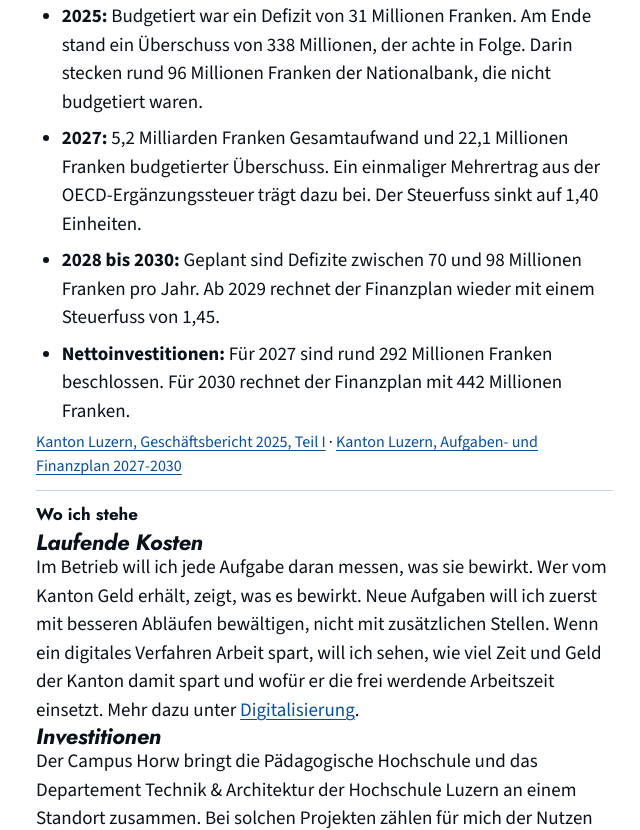
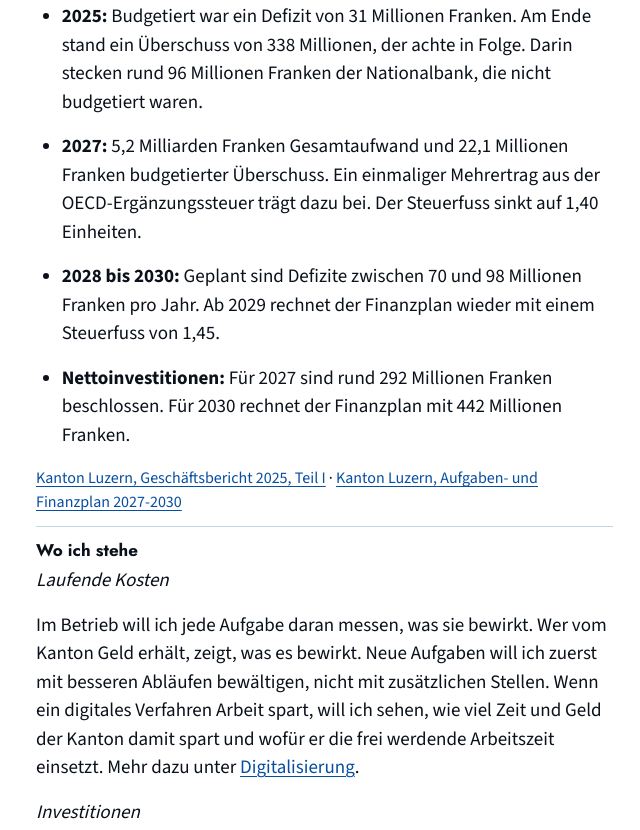
Before and after one commit to leitung-gif/roberto-cossai-website, a plain HTML site: page positionen/finanzen.html in a window 1280 px wide. Shown: the part 1020-1850 px from the top of the page, without its empty margins (616-1256 px from the left). Drawn offline with Linux system fonts and the light colour scheme; no server answers.

Commit message:
Finanzen: Absatzabstände an Sicherheit angleichen

```diff
--- a/positionen/finanzen.html
+++ b/positionen/finanzen.html
@@ -29,6 +29,20 @@
 <link rel="preload" href="/roberto-cossai-website/schrift/jost.woff2" as="font" type="font/woff2" crossorigin>
 <link rel="stylesheet" href="/roberto-cossai-website/css/tokens.css?v=2a5112b8">
 <link rel="stylesheet" href="/roberto-cossai-website/css/main.css?v=videoplaetze-mobil">
+<style>
+/* Dieselben Absatzabstände wie bei Sicherheit, auch für Inhalte aus Wix. */
+[data-slug="finanzen"] .thema-felder dd > h3 {
+  font: inherit;
+  letter-spacing: inherit;
+  text-wrap: wrap;
+}
+[data-slug="finanzen"] .thema-felder dd > h3 + p,
+[data-slug="finanzen"] .thema-felder dd > p + h3,
+[data-slug="finanzen"] .thema-felder dd > ul > li + li,
+[data-slug="finanzen"] .thema-felder dd > ul + .quelle {
+  margin-block-start: var(--abstand-4);
+}
+</style>
 <script type="application/ld+json">{"@context": "https://schema.org", "@type": "BreadcrumbList", "itemListElement": [{"@type": "ListItem", "position": 1, "name": "Start", "item": "https://leitung-gif.github.io/roberto-cossai-website/"}, {"@type": "ListItem", "position": 2, "name": "Positionen", "item": "https://leitung-gif.github.io/roberto-cossai-website/positionen.html"}, {"@type": "ListItem", "position": 3, "name": "Finanzen", "item": "https://leitung-gif.github.io/roberto-cossai-website/positionen/finanzen.html"}]}</script>
 </head>
 <body>
```
